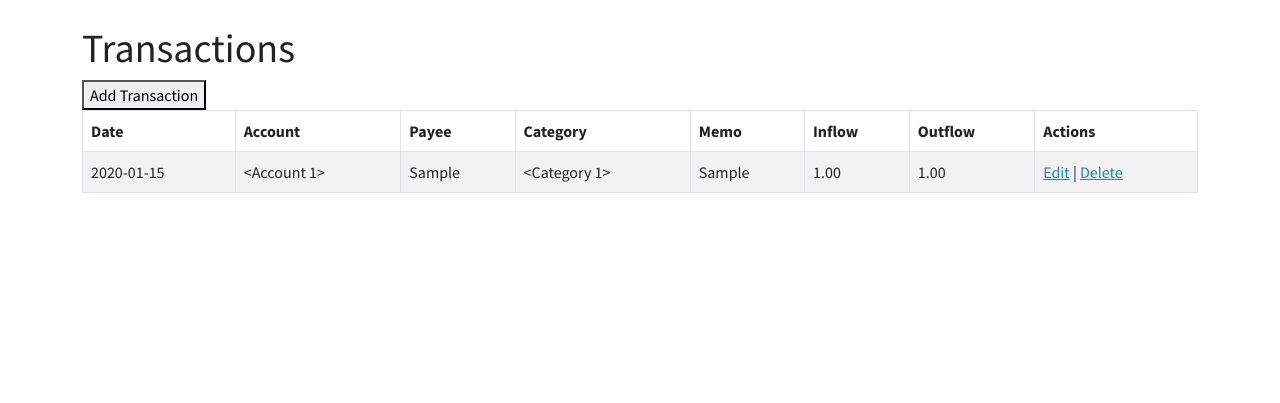
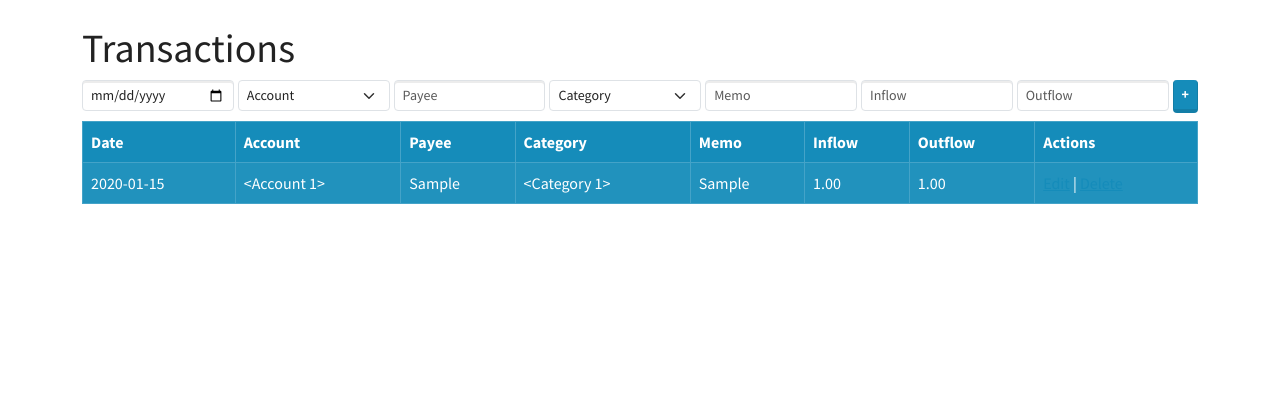
Before and after one commit to sdw00012/CS_440_Aquatic_Pandas, a Flask app: page /transactions in a window 1280 px wide. Shown: the part 83-486 px from the top of the page. Run offline with Flask 3, Linux system fonts and the light colour scheme; a user stored in the database is signed in; tables that the repository leaves empty hold one stand-in row (values such as "Sample post"); parts of the project's set-up code (start-up, migrations or seed data) failed here and were passed over; some libraries are stand-ins or nearby versions.

Commit message:
frontend updates
Co-authored-by: Copilot <copilot@github.com>

```diff
--- a/templates/transactions.html
+++ b/templates/transactions.html
@@ -3,9 +3,46 @@
 {% block content %}
     <h1>Transactions</h1>
 
-    <button onclick="window.location.href='/transactions/create'">Add Transaction</button>
+    <form method="POST" action="/transactions/create" class="mb-2">
+        <div class="row g-1">
+            <div class="col">
+                <input type="date" class="form-control form-control-sm" name="date" required>
+            </div>
+            <div class="col">
+                <select class="form-select form-select-sm" name="account_id" required>
+                    <option value="" disabled selected>Account</option>
+                    {% for account in accounts %}
+                        <option value="{{ account.id }}">{{ account.name }}</option>
+                    {% endfor %}
+                </select>
+            </div>
+            <div class="col">
+                <input type="text" class="form-control form-control-sm" name="payee" placeholder="Payee" required>
+            </div>
+            <div class="col">
+                <select class="form-select form-select-sm" name="category_id" required>
+                    <option value="" disabled selected>Category</option>
+                    {% for category in categories %}
+                        <option value="{{ category.id }}">{{ category.name }}</option>
+                    {% endfor %}
+                </select>
+            </div>
+            <div class="col">
+                <input type="text" class="form-control form-control-sm" name="memo" placeholder="Memo">
+            </div>
+            <div class="col">
+                <input type="number" step="0.01" class="form-control form-control-sm" name="inflow" placeholder="Inflow">
+            </div>
+            <div class="col">
+                <input type="number" step="0.01" class="form-control form-control-sm" name="outflow" placeholder="Outflow">
+            </div>
+            <div class="col-auto">
+                <button type="submit" class="btn btn-primary btn-sm">+</button>
+            </div>
+        </div>
+    </form>
 
-    <table class="table table-bordered table-striped">
+    <table class="table table-bordered table-striped table-primary">
         <thead>
             <th>Date</th>
             <th>Account</th>
```
Also changed, not shown: templates/accounts.html (+27 -4 lines), templates/budget.html (+6 -6 lines).
